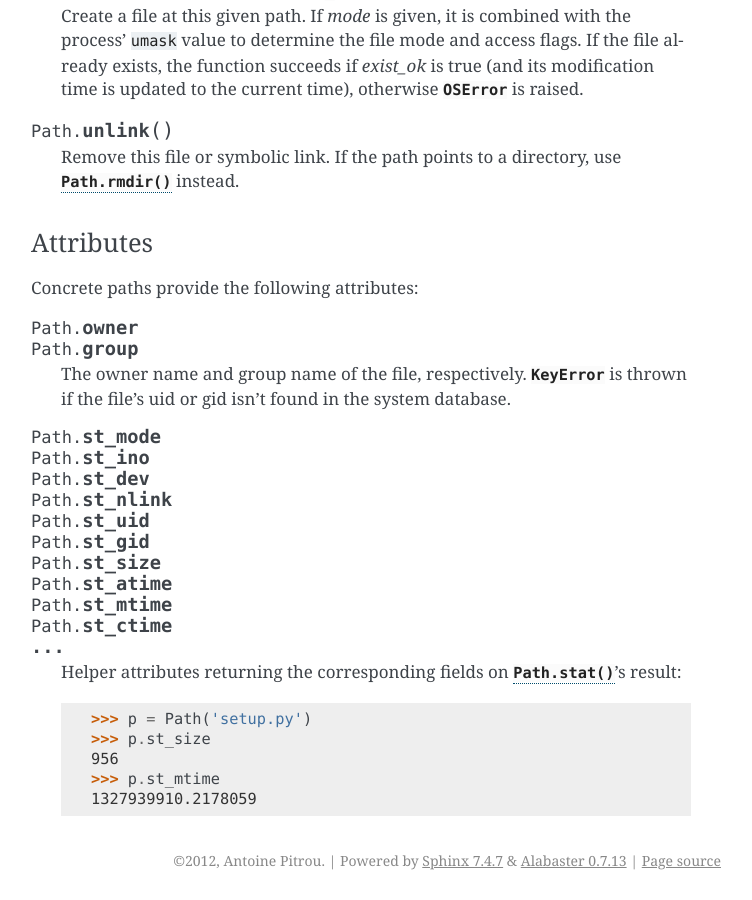
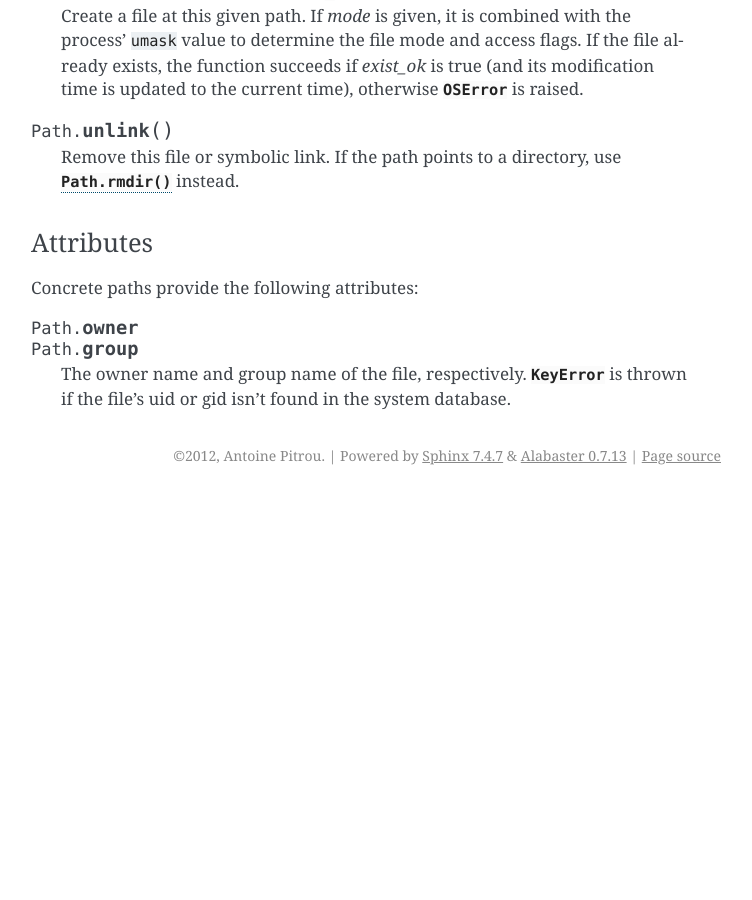
Before and after one commit to jazzband/pathlib2, a Sphinx documentation site: the page built from docs/index.rst, in a window 1280 px wide and 900 px high, scrolled down 16023 px. Shown: the whole window, without its empty margins (389-1141 px from the left). Built offline with Sphinx 7.4.7, drawn with Linux system fonts in a browser that asks for light colours; after the commit the page ends 16518 px from its top, so only the background shows below that; some of the changed text lies outside the part shown.

Commit message:
Remove the st_ fields

```diff
--- a/docs/index.rst
+++ b/docs/index.rst
@@ -861,26 +861,3 @@
 
    The owner name and group name of the file, respectively.  :exc:`KeyError`
    is thrown if the file's uid or gid isn't found in the system database.
-
-
-.. data::
-      Path.st_mode
-      Path.st_ino
-      Path.st_dev
-      Path.st_nlink
-      Path.st_uid
-      Path.st_gid
-      Path.st_size
-      Path.st_atime
-      Path.st_mtime
-      Path.st_ctime
-      ...
-
-   Helper attributes returning the corresponding fields on :meth:`Path.stat`'s
-   result::
-
-      >>> p = Path('setup.py')
-      >>> p.st_size
-      956
-      >>> p.st_mtime
-      1327939910.2178059
--- a/pathlib.py
+++ b/pathlib.py
@@ -1001,11 +1001,6 @@
             if self._closed:
                 self._raise_closed()
 
-    def __getattr__(self, name):
-        if name.startswith('st_'):
-            return getattr(self._stat, name)
-        return self.__getattribute__(name)
-
     def glob(self, pattern):
         """Iterate over this subtree and yield all existing files (of any
         kind, including directories) matching the given pattern.
```
Also changed, not shown: test_pathlib.py (+0 -10 lines).
